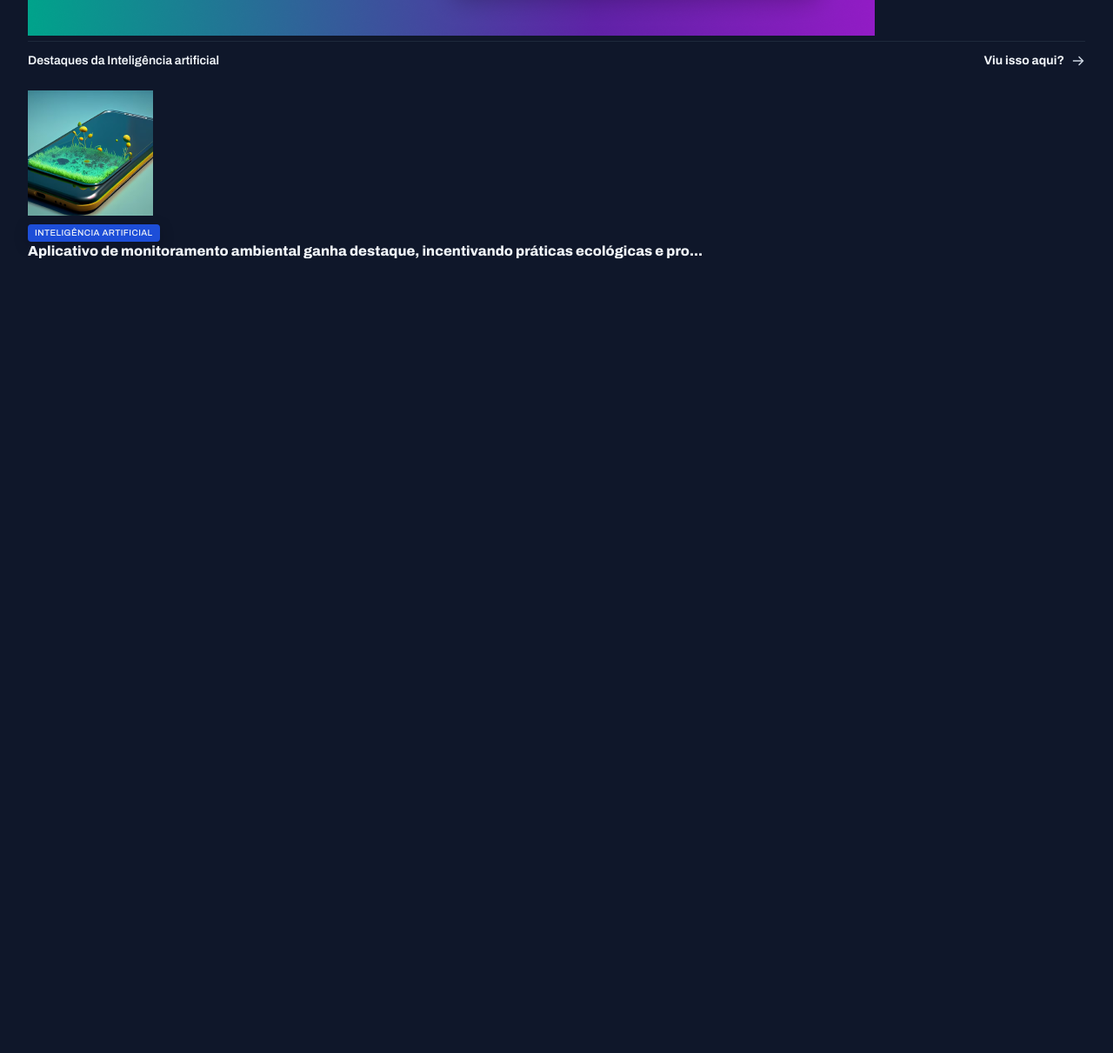
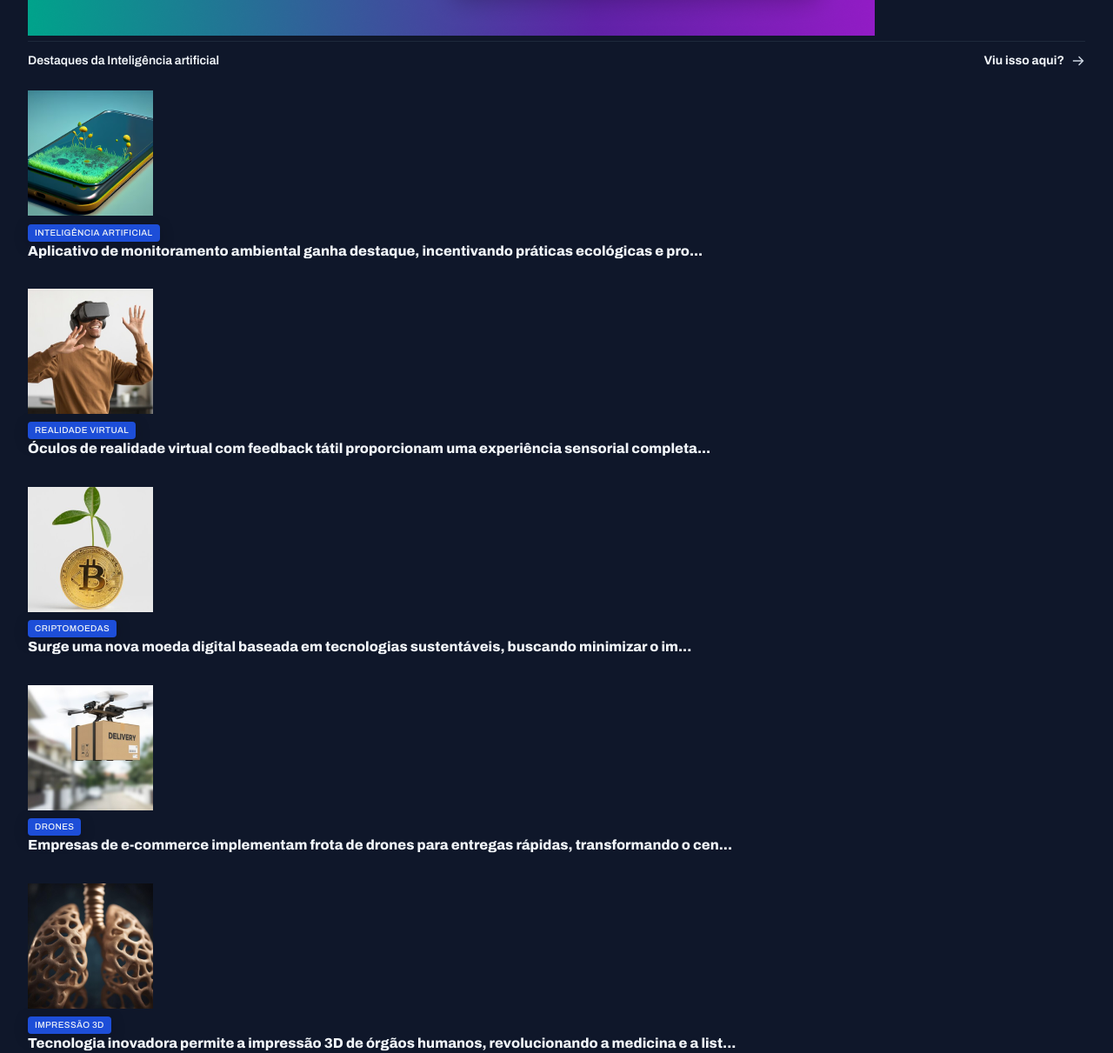
Before and after one commit to GuilhermeBianquin/FullStack-ProjetoSiteNoticias, a plain HTML site: page index.html in a window 1280 px wide. Shown: the part 3272-4483 px from the top of the page at 87% size. Before the commit the page ends 3572 px from the top, so only its background shows below. Drawn offline with Linux system fonts and the light colour scheme.

Commit message:
estruturando as últimas seções

```diff
--- a/index.html
+++ b/index.html
@@ -250,7 +250,58 @@
               <h3 class="text-xl">
                 Aplicativo de monitoramento ambiental ganha destaque, incentivando práticas ecológicas e pro...
               </h3>
+            </div>
 
+          </article>
+
+          <article class="grid grid-flow-col gap-16">
+            <div>
+              <div>
+                <img src="assets/images/Image 15.png" alt="">
+              </div>
+              <span class="content-tag">Realidade Virtual</span>
+              <h3 class="text-xl">
+                Óculos de realidade virtual com feedback tátil proporcionam uma experiência sensorial completa...
+              </h3>
+            </div>
+
+          </article>
+
+          <article class="grid grid-flow-col gap-16">
+            <div>
+              <div>
+                <img src="assets/images/Image 16.png" alt="">
+              </div>
+              <span class="content-tag">Criptomoedas</span>
+              <h3 class="text-xl">
+                Surge uma nova moeda digital baseada em tecnologias sustentáveis, buscando minimizar o im...
+              </h3>
+            </div>
+
+          </article>
+
+          <article class="grid grid-flow-col gap-16">
+            <div>
+              <div>
+                <img src="assets/images/Image 17.png" alt="">
+              </div>
+              <span class="content-tag">Drones</span>
+              <h3 class="text-xl">
+                Empresas de e-commerce implementam frota de drones para entregas rápidas, transformando o cen...
+              </h3>
+            </div>
+
+          </article>
+
+          <article class="grid grid-flow-col gap-16">
+            <div>
+              <div>
+                <img src="assets/images/Image 18.png" alt="">
+              </div>
+              <span class="content-tag">Impressão 3d</span>
+              <h3 class="text-xl">
+                Tecnologia inovadora permite a impressão 3D de órgãos humanos, revolucionando a medicina e a list...
+              </h3>
             </div>
 
           </article>
```
